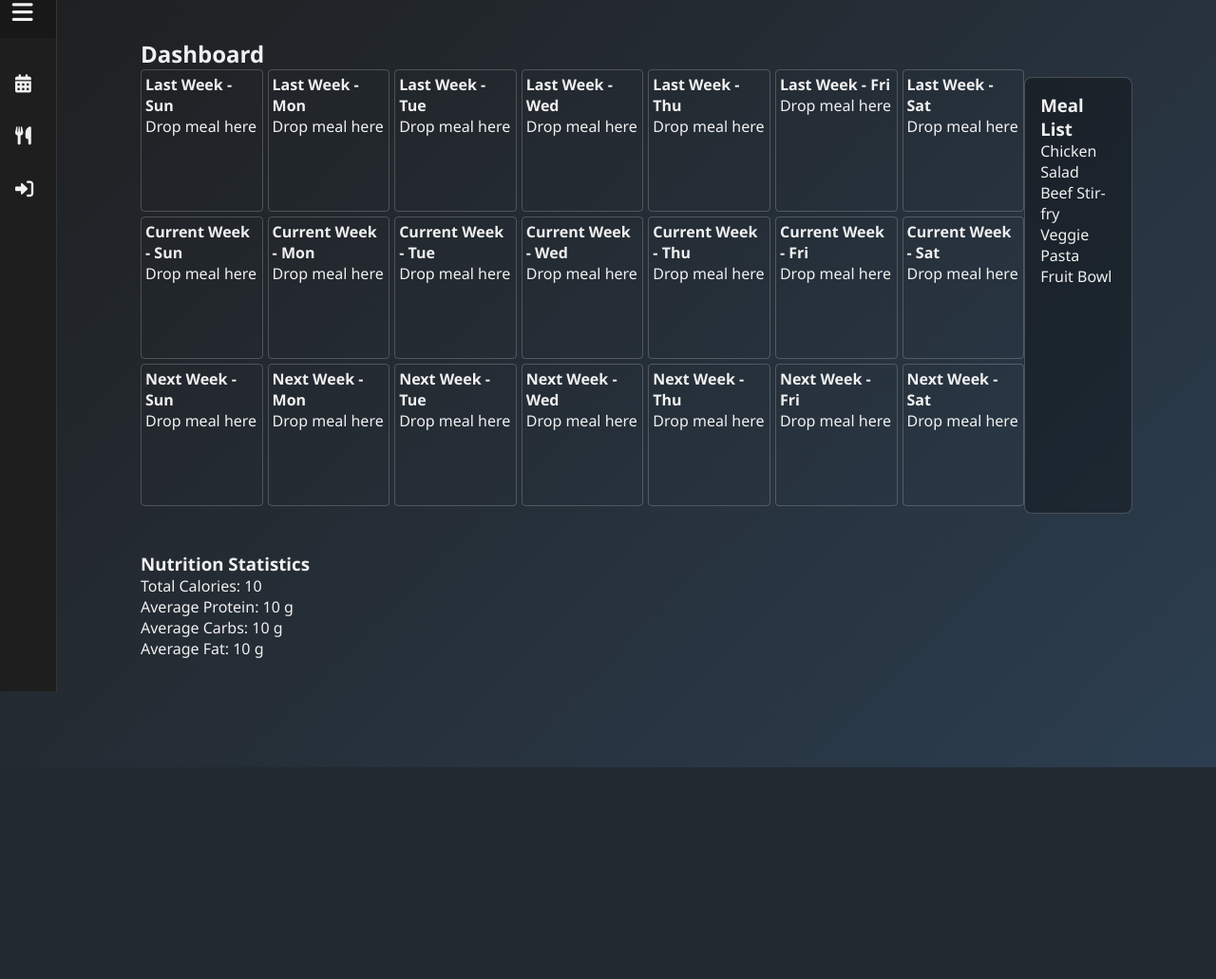
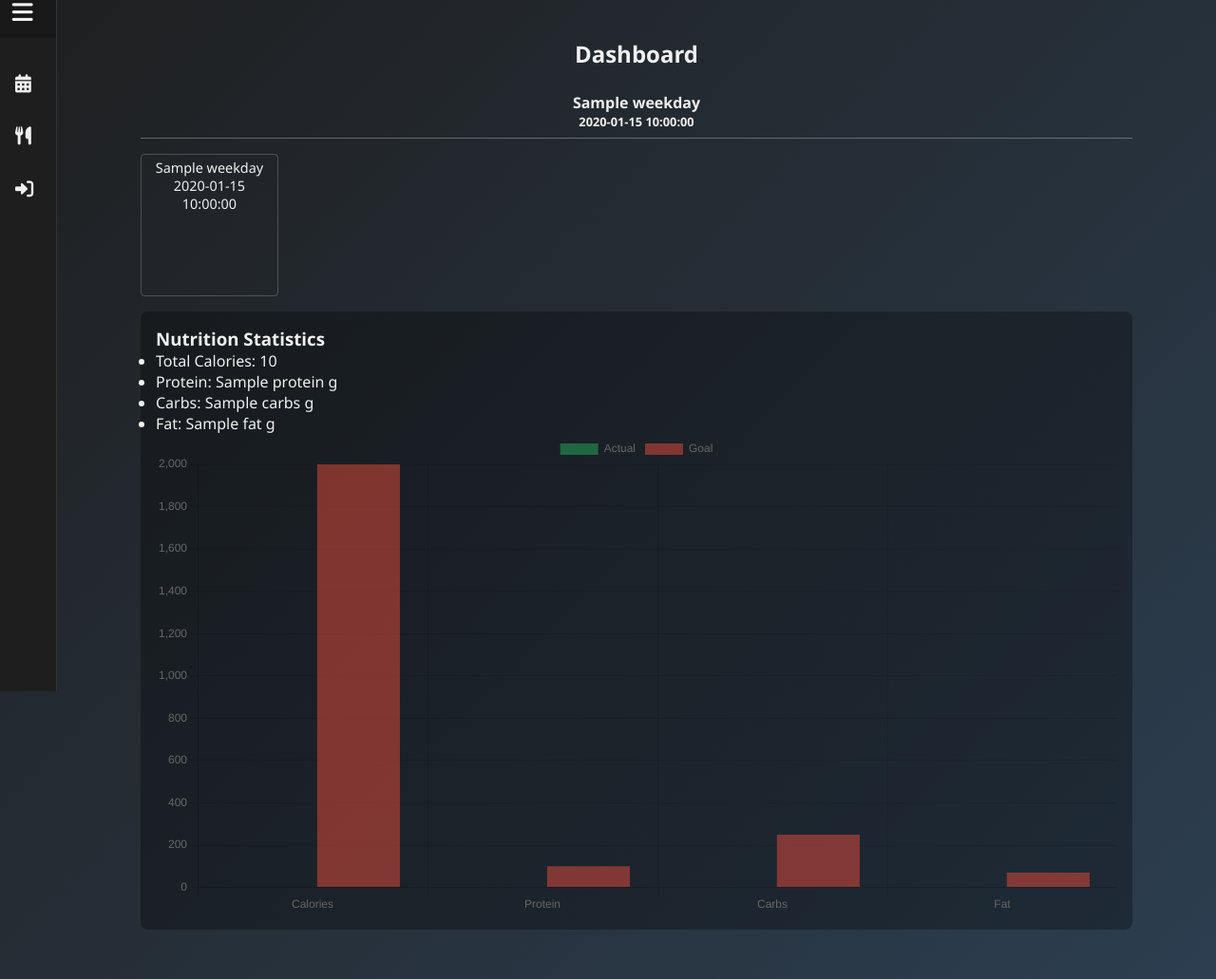
Before and after one commit to ZCrafter/nutrition-tracker-app, a Flask app: template templates/dashboard.html in a window 1280 px wide. Shown: the part 72-1103 px from the top of the page at 95% size. Before the commit the page ends 880 px from the top, so only its background shows below. Run offline with Flask 3, Linux system fonts and the light colour scheme; the template is opened without the code that fills it: most values are stand-ins (such as "Sample title", 1, 10 or a date in 2020).

Commit message:
Update dashboard.html

```diff
--- a/templates/dashboard.html
+++ b/templates/dashboard.html
@@ -1,46 +1,65 @@
 {% extends "base.html" %}
 {% block content %}
-<h2>Dashboard</h2>
-<div class="dashboard-wrapper" style="display: flex; max-width: 1100px; width:100%;">
-  <!-- Calendar Section -->
-  <div class="calendar-container">
-    {% set weekLabels = ['Last Week', 'Current Week', 'Next Week'] %}
-    {% for week_index in range(3) %}
-      {% for day in ['Sun', 'Mon', 'Tue', 'Wed', 'Thu', 'Fri', 'Sat'] %}
-      <div class="calendar-day">
-        <h4>{{ weekLabels[week_index] }} - {{ day }}</h4>
-        <div class="dropzone">
-          <!-- Meals dropped here appear -->
-          Drop meal here
-        </div>
-      </div>
-      {% endfor %}
-    {% endfor %}
-  </div>
+<h2 style="text-align:center; margin-bottom:1em;">Dashboard</h2>
 
-  <!-- Meal List Panel -->
-  <div class="meal-list-panel">
-    <h3>Meal List</h3>
-    <div class="meal-item" draggable="true">Chicken Salad</div>
-    <div class="meal-item" draggable="true">Beef Stir-fry</div>
-    <div class="meal-item" draggable="true">Veggie Pasta</div>
-    <div class="meal-item" draggable="true">Fruit Bowl</div>
-    <!-- Add more premade meals as needed -->
-  </div>
+<!-- Calendar Header: Sun through Sat with actual dates -->
+<div class="calendar-header">
+  {% for day in weekDates %}
+    <div>
+      <div>{{ day.weekday }}</div>
+      <div style="font-size:0.8em;">{{ day.date }}</div>
+    </div>
+  {% endfor %}
 </div>
 
-<!-- Nutrition Statistics -->
-<section class="statistics" style="margin-top:2em; width:100%; max-width:800px;">
+<!-- Calendar Grid -->
+<div class="calendar-container">
+  {% for day in weekDates %}
+  <div class="calendar-day {% if day.date == today %}today{% endif %}" data-date="{{ day.date }}">
+    <div class="day-label">{{ day.weekday }}<br>{{ day.date }}</div>
+    <!-- Meals here (each meal appears as its own box) -->
+  </div>
+  {% endfor %}
+</div>
+
+<!-- Stats & Graphs Section -->
+<div class="stats-panel">
   <h3>Nutrition Statistics</h3>
   {% if stats %}
-    <ul style="list-style: none;">
+    <ul>
       <li>Total Calories: {{ stats.calories_total }}</li>
-      <li>Average Protein: {{ stats.protein_avg }} g</li>
-      <li>Average Carbs: {{ stats.carbs_avg }} g</li>
-      <li>Average Fat: {{ stats.fat_avg }} g</li>
+      <li>Protein: {{ stats.protein }} g</li>
+      <li>Carbs: {{ stats.carbs }} g</li>
+      <li>Fat: {{ stats.fat }} g</li>
     </ul>
+    <canvas id="nutritionChart" width="400" height="200"></canvas>
   {% else %}
     <p>No nutrition data available yet.</p>
   {% endif %}
-</section>
+</div>
+
+<script>
+  // Example Chart.js code; replace with actual nutrient vs. goal data if available.
+  const ctx = document.getElementById('nutritionChart').getContext('2d');
+  const nutritionChart = new Chart(ctx, {
+    type: 'bar',
+    data: {
+      labels: ['Calories', 'Protein', 'Carbs', 'Fat'],
+      datasets: [{
+        label: 'Actual',
+        data: [0, 0, 0, 0],
+        backgroundColor: 'rgba(39,174,96,0.5)',
+      },{
+        label: 'Goal',
+        data: [2000, 100, 250, 70],
+        backgroundColor: 'rgba(231,76,60,0.5)',
+      }]
+    },
+    options: {
+      scales: {
+        y: { beginAtZero: true }
+      }
+    }
+  });
+</script>
 {% endblock %}
```
